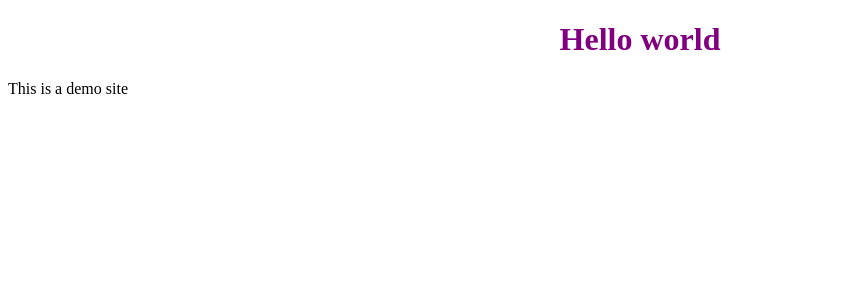
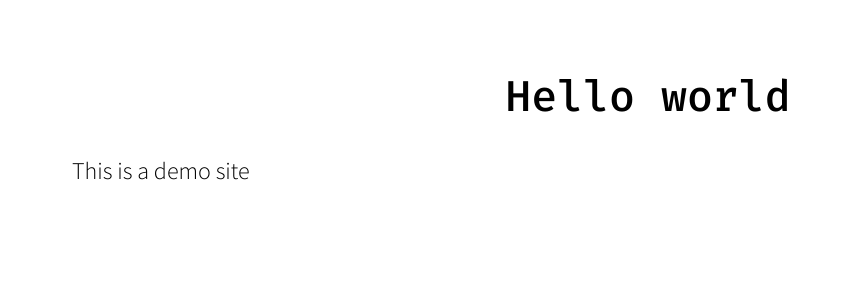
Before and after one commit to saschazar21/sascha.work, a Next.js app: page / in a window 1280 px wide. Shown: the top 300 px of the page, without its empty margins (0-842 px from the left). Built offline with nearby package versions, Linux system fonts and the light colour scheme.

Commit message:
feat(styles): added global styles

```diff
--- a/components/Title/index.tsx
+++ b/components/Title/index.tsx
@@ -13,7 +13,7 @@ const rotate = keyframes`
 
 const Header = styled.h1`
   animation: ${rotate} 1s ease-in;
-  color: purple;
+  color: rgb(var(--color-green));
   text-align: center;
 `;
 
--- /dev/null
+++ b/components/fullbleed/index.tsx
@@ -0,0 +1,25 @@
+import React, { ReactChild } from 'react';
+import styled from 'styled-components/macro';
+
+const FullBleedElement = styled.div`
+  position: relative;
+  min-height: 100vh;
+  width: 100vw;
+  padding: 4rem;
+  overflow: hidden;
+  background: inherit;
+`;
+
+export interface FullBleedProps {
+  /* the children */
+  children: ReactChild | ReactChild[];
+  /* custom className */
+  className?: string;
+}
+
+const FullBleed = (props: FullBleedProps): JSX.Element => {
+  const { children, ...other } = props;
+  return <FullBleedElement {...other}>{children}</FullBleedElement>;
+};
+
+export default FullBleed;
--- /dev/null
+++ b/components/style/index.tsx
@@ -0,0 +1,71 @@
+import React from 'react';
+import Head from 'next/head';
+import { createGlobalStyle } from 'styled-components/macro';
+
+export const GlobalStyleSheet = createGlobalStyle`
+  :root {
+    --font-family-normal: 'Source Sans Pro', sans-serif;
+    --font-family-mono: 'Fira Mono', monospace;
+    --font-weight-normal: 300;
+    --font-weight-mono: 500;
+  }
+
+  @media (prefers-color-scheme: dark) {
+    :root:not(.light) {
+      /* TODO: define dark mode */
+    }
+  }
+
+  html {
+    background-color: var(--color-white, white);
+    color: var(--color-black, black);
+    font-family: var(--font-family-normal, sans-serif);
+    font-weight: var(--font-weight-normal, 300);
+    font-size: 16px;
+    line-height: 1.65;
+    box-sizing: border-box;
+  }
+
+  html * {
+    box-sizing: inherit;
+  }
+
+  body {
+    font-size: 1.5rem;
+  }
+
+  h1,h2,h3,h4,h5,h6,code {
+    font-family: var(--font-family-mono, monospace);
+    font-weight: var(--font-weight-normal, 500);
+    line-height: 1.15;
+  }
+
+  h1 {
+    margin-top: 0;
+    font-size: 1.802em;
+  }
+
+  h2 {font-size: 1.602em;}
+
+  h3 {font-size: 1.424em;}
+
+  h4 {font-size: 1.266em;}
+
+  h5 {font-size: 1.125em;}
+
+  small, .text_small {font-size: 0.889em;}
+`;
+
+export default function GlobalStyles(): JSX.Element {
+  return (
+    <>
+      <Head>
+        <link
+          href="https://fonts.googleapis.com/css?family=Fira+Mono:500|Source+Sans+Pro:300&display=swap"
+          rel="stylesheet"
+        />
+      </Head>
+      <GlobalStyleSheet />
+    </>
+  );
+}
--- a/pages/_app.tsx
+++ b/pages/_app.tsx
@@ -1,6 +1,8 @@
 import React from 'react';
 import App from 'next/app';
 import { ThemeProvider } from 'styled-components/macro';
+
+import GlobalStyle from 'components/style';
 
 const theme = {
   // needs work
@@ -12,6 +14,7 @@ export default class WebsiteApp extends App {
 
     return (
       <ThemeProvider theme={theme}>
+        <GlobalStyle />
         <Component {...pageProps} />
       </ThemeProvider>
     );
--- a/pages/index.tsx
+++ b/pages/index.tsx
@@ -1,15 +1,16 @@
 import React from 'react';
 
 import Title from 'components/title';
+import FullBleed from 'components/fullbleed';
 
 export const config = { amp: true };
 
 const Index = (): JSX.Element => {
   return (
-    <div>
+    <FullBleed>
       <Title>Hello world</Title>
       This is a demo site
-    </div>
+    </FullBleed>
   );
 };
 
```
Also changed, not shown: components/container/index.tsx (added).
